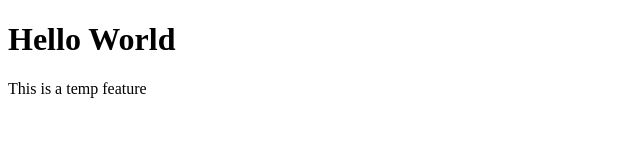
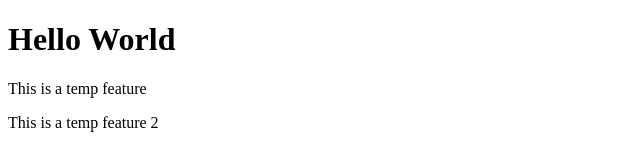
Before and after one commit to ndaden/test, a plain HTML site: page index.html in a window 1280 px wide. Shown: the whole page, without its empty margins (0-640 px from the left). Drawn offline with Linux system fonts and the light colour scheme.

Commit message:
feature 2

```diff
--- a/index.html
+++ b/index.html
@@ -4,6 +4,7 @@
 <body>
 <h1> Hello World </h1>
 <p>This is a temp feature</p>
+<p>This is a temp feature 2</p>
 </body>
 
 </html>
```
